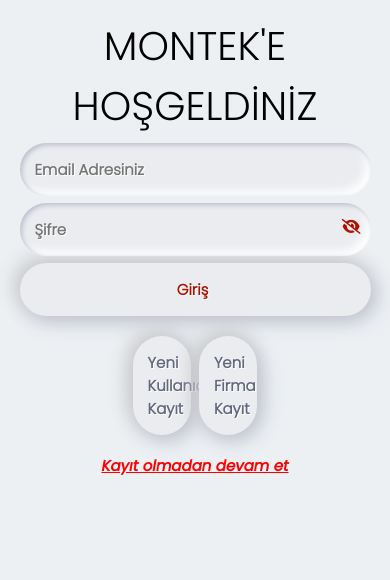
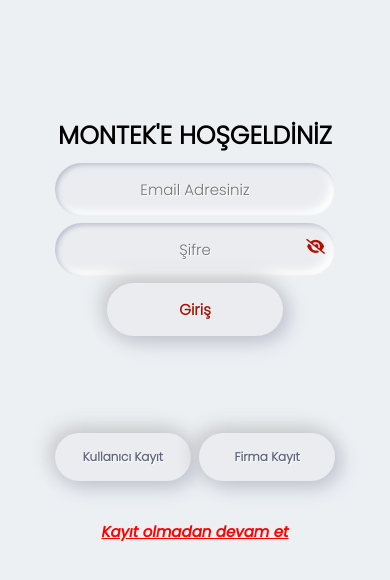
Before and after one commit to MusabZANDOLU/MontekFront, a React (Create React App) app: page /login in a window 390 px wide. Shown: the top 580 px of the page. Built offline with nearby package versions, Linux system fonts and the light colour scheme; some icons are missing.

Commit message:
footer and login responsive

```diff
--- a/src/assets/scss/dashSection.scss
+++ b/src/assets/scss/dashSection.scss
@@ -40,10 +40,19 @@ nav {
   align-items: center;
 }
 
-@media (max-width: 700px) {
+@media (max-width: 768px) {
+  .wrapperSliderText{
+    font-size: 12px;
+  }
   .nav-links {
     display: block;
     justify-content: baseline;
+    position: absolute;
+    width: 100%;
+    top: 0;
+    background-color: rgb(29, 28, 28);
+    opacity: 90%;
+    z-index: 1;
   }
 }
 
@@ -54,7 +63,7 @@ nav {
   // text-align: left;
   display: flex;
   justify-content: space-between;
-  // position: fixed;
+  position: fixed;
   width: 100%;
   top: 0;
   background-color: rgb(29, 28, 28);
@@ -182,7 +191,7 @@ nav {
   box-shadow: 0 0 20px 0px rgba(0, 0, 0, 0.2);
 }
 
-@media (max-width: 700px) {
+@media (max-width: 768px) {
   .stepRow {
     flex-direction: column;
   }
@@ -191,6 +200,13 @@ nav {
   }
   .rotateNumber {
     font-size: 0.5rem;
+  }
+  .idcAll{
+    display: block !important;
+    text-align: center;
+  }
+  .idcAll .idcCard{
+    width: 90%;
   }
 }
 
@@ -371,6 +387,7 @@ nav {
   /*This part is important for centering*/
   display: grid;
   place-items: center;
+  width: 90%;
 }
 
 .typing-demo {
--- a/src/assets/scss/footer.scss
+++ b/src/assets/scss/footer.scss
@@ -34,22 +34,45 @@ $gradient: #00f510;
   height: 25px;
 }
 
-@media (max-width: 700px) {
+@media (max-width: 768px) {
   .footerText {
     font-size: 10px;
     text-align: center;
     padding: 5%;
   }
+
+  .cursorFooter{
+    display: none;
+  }
+  .iceriks{
+    display: block !important;
+  }
+  .footer .flexFooter{
+    display: block;
+
+  }
+  .footerLogo{
+    width: 80%;
+  }
+}
+
+.footerLogoCover{
+width: 100%;
 }
 
 .footerLogo {
-  width: 100%;
+  width: 70%;
   height: 150px;
   text-align: left;
   border-radius: 10px;
 }
 
 .flexFooter {
+  display: flex;
+}
+
+.flexFooterInfo {
+  padding-top: 10%;
   display: flex;
 }
 
@@ -76,6 +99,7 @@ $gradient: #00f510;
 }
 
 .linkFooter {
+  font-size: 15px;
   text-decoration: none;
   color: rgb(253, 254, 255);
   &:hover {
--- a/src/assets/scss/login_Register_Info.scss
+++ b/src/assets/scss/login_Register_Info.scss
@@ -22,6 +22,14 @@ $color-white: #fff;
   margin: 0 auto;
 }
 
+.regLink {
+  text-align: center;
+  text-decoration: none;
+  color: #61677c;
+  &:hover {
+    color: #256727;
+  }
+}
 .buttonLogg,
 .inputLogg {
   border: 0;
@@ -31,9 +39,31 @@ $color-white: #fff;
   padding: $ruler;
   background-color: $color-bg;
   text-shadow: 1px 1px 0 $color-white;
+  z-index: 0;
+}
+
+.regsDiv .buttonLoggRegister {
+  border: 0;
+  outline: 0;
+  font-size: $ruler;
+  border-radius: $ruler * 2;
+  padding: $ruler;
+  background-color: $color-bg;
+  text-shadow: 1px 1px 0 $color-white;
   font-weight: bolder;
   z-index: 0;
-  padding-right: 20px;
+  width: 15%;
+  color: #61677c;
+  box-shadow: -5px -5px 20px #c8c8c9, 5px 5px 20px $color-shadow;
+  transition: all 0.2s ease-in-out;
+  cursor: pointer;
+
+  &:hover {
+    box-shadow: -2px -2px 5px $color-white, 2px 2px 5px $color-shadow;
+    font-size: 15px;
+    font-weight: bold;
+    color: green;
+  }
 }
 
 .labelLogg {
@@ -41,6 +71,13 @@ $color-white: #fff;
   margin-bottom: 2%;
   text-align: center;
   position: relative;
+}
+
+.homeCenter {
+  display: flex;
+justify-content: center;
+
+
 }
 
 .labelLoggPass {
@@ -55,6 +92,11 @@ $color-white: #fff;
   display: block;
   margin-bottom: 1%;
   width: 100%;
+}
+
+.iconSize{
+font-size: 20px;
+padding-top: 80%;
 }
 
 .inputLogg {
@@ -74,7 +116,7 @@ $color-white: #fff;
   .formLogin {
     width: 90%;
   }
-  .buttonLogg .redd{
+  .buttonLogg .redd {
     width: 50px;
     text-align: center;
     margin: 2%;
@@ -82,11 +124,86 @@ $color-white: #fff;
   .regsDiv {
     display: block;
   }
+  .regsDiv .buttonLoggRegister {
+    width: 35%;
+    margin-bottom: 5%;
+    margin-top: 20%;
+    font-size: 12px;
+  }
+  .regsDiv .buttonLoggRegister a {
+    font-size: 13px;
+  }
   .loginAll {
     height: 100vh;
   }
+  .segment .logTitle {
+    font-size: 25px;
+    width: 100%;
+    text-align: center;
+  }
+  .loginAll .segment .logTitle {
+    padding-top: 30%;
+    font-weight: bold;
+  }
+  .labelLogg .inputLogg {
+    width: 80%;
+    text-align: center;
+  }
+  .loginAll .formLogin .coverLogin .labelLoggPass {
+    text-align: center;
+    width: 80%;
+  }
+  .logBtnCenter {
+    display: flex;
+    justify-content: center;
+  }
+  .labelLoggPass .inputLogg {
+    width: 100%;
+    text-align: center;
+  }
+  .loginAll .formLogin .coverLogin .buttonLogg {
+    width: 50%;
+    text-align: center;
+  }
+  .labelLogg .clssIcnOffLog {
+    right: 13%;
+  }
+  .labelLogg .clssIcnOnLog {
+    right: 13%;
+  }
+  .loginAll .regsDiv {
+    display: block;
+  }
+  .regPassCenter {
+    display: flex;
+    justify-content: center;
+  }
+  .coverLogin .checkPass {
+    text-align: left;
+    display: block !important;
+  }
 }
 
+.svgLogReg{
+width: 30px;
+}
+
+.svgCover{
+  margin-top: 8%;
+  padding-top: 7px;
+  padding-bottom: 7px;
+  border: 0;
+  outline: 0;
+  width: 30%;
+  align-items: center;
+  text-align: center;
+  font-size: $ruler;
+  border-radius: $ruler * 2;
+  background-color: $color-bg;
+  text-shadow: 1px 1px 0 $color-white;
+  z-index: 0;
+  box-shadow: inset 2px 2px 5px $color-shadow, inset -5px -5px 10px $color-white;
+}
 .buttonLogg {
   width: 15%;
   color: #61677c;
@@ -109,26 +226,6 @@ $color-white: #fff;
   }
 }
 
-// .buttonLogin {
-//   width: 15%;
-//   color: #61677c;
-//   font-weight: bold;
-//   box-shadow: -5px -5px 20px #c8c8c9, 5px 5px 20px $color-shadow;
-//   transition: all 0.2s ease-in-out;
-//   border-radius: 20px;
-//   cursor: pointer;
-
-//   &:hover {
-//     box-shadow: -2px -2px 5px $color-white, 2px 2px 5px $color-shadow;
-//   }
-
-//   &.red {
-//     display: block;
-//     width: 100%;
-//     color: $color-red;
-//   }
-// }
-
 .input-group {
   display: flex;
   align-items: center;
@@ -140,6 +237,9 @@ $color-white: #fff;
   }
 }
 
+.logBtnCenter {
+  text-align: center;
+}
 .coverLoginReg {
   text-align: center;
   display: flex;
@@ -261,14 +361,14 @@ $color-white: #fff;
   }
 }
 
-.checkPass{
+.coverLogin .checkPass {
   display: flex;
   justify-content: space-between;
   padding-bottom: 2% !important;
   cursor: default;
 }
 
-.clssIcnOn{
+.clssIcnOn {
   font-size: 15px;
   color: #177a1f;
   transition: 1s;
@@ -277,7 +377,7 @@ $color-white: #fff;
   right: 15px;
 }
 
-.clssIcnOff{
+.clssIcnOff {
   font-size: 15px;
   color: #ae1100;
   transition: 1s;
@@ -286,7 +386,7 @@ $color-white: #fff;
   position: absolute;
 }
 
-.clssIcnOnLog{
+.clssIcnOnLog {
   font-size: 15px;
   color: #177a1f;
   transition: 1s;
@@ -296,7 +396,7 @@ $color-white: #fff;
   top: 30%;
 }
 
-.clssIcnOffLog{
+.clssIcnOffLog {
   font-size: 15px;
   color: #ae1100;
   transition: 1s;
--- a/src/components/Dashboard/DashSection.jsx
+++ b/src/components/Dashboard/DashSection.jsx
@@ -1,7 +1,6 @@
 import React, { useEffect, useState } from "react";
 import { AuthLocalStorage } from "../localStorage";
-import { BASE_URL } from '../../base.js'
-import { Link } from "react-router-dom";
+import { BASE_URL } from "../../base.js";
 import Footer from "./Footer";
 import Navbar from "./Navbar";
 import Carousel from "./Carousel";
@@ -11,14 +10,11 @@ import "react-multi-carousel/lib/styles.css";
 import "../../assets/scss/dashSection.scss";
 import "../../assets/scss/search.scss";
 
-
-
-
 const slider = () => {
   const { isLogin, name, surName, type } = AuthLocalStorage();
   // eslint-disable-next-line react-hooks/rules-of-hooks
   const [count, setCount] = useState([]);
-console.log(count);
+  console.log(count);
   // eslint-disable-next-line react-hooks/rules-of-hooks
   useEffect(() => {
     getDbCount();
@@ -85,9 +81,6 @@ console.log(count);
                   Teklif alabilmek için öncelikle sitemize giriş yapmadıysanız
                   lütfen giriş yapınız...
                 </p>
-                <Link to="/login" className="log-bttn">
-                  Giriş Yap
-                </Link>
               </div>
               <div className="categori-col">
                 <h3>2. Adım</h3>
--- a/src/components/Dashboard/Footer.jsx
+++ b/src/components/Dashboard/Footer.jsx
@@ -8,7 +8,7 @@ function footer() {
       <div className="footer">
         <div className="flexFooter">
           <div className="blockFooterOnly">
-            <div>
+            <div className="footerLogoCover">
               <img
                 className="footerLogo"
                 src={require("../../assets/images/footer/montekFooter.png")}
@@ -21,7 +21,7 @@ function footer() {
           </div>
 
           <div className="blockFooter">
-            <div className="flexFooter">
+            <div className="flexFooterInfo">
               <div className="titleFooter">
                 Bilgilendirme <hr className="widthHr" />
                 <div className="linkCoverFooter">
--- a/src/components/LoginRegister/Login.jsx
+++ b/src/components/LoginRegister/Login.jsx
@@ -63,19 +63,27 @@ const Login = () => {
                 />
               </label>
             </div>
-            <button className="red buttonLogg">
-              <i className="icon ion-md-lock"></i> Giriş
-            </button>
+            <div className="logBtnCenter">
+              <button className="red buttonLogg">
+                <i className="icon ion-md-lock"></i> Giriş
+              </button>
+            </div>
           </div>
         </form>
         <div className="regsDiv">
-          <Link to="/register/user">
-            <button className="buttonLogg regBtn">Yeni Kullanıcı Kayıt</button>
+          <Link className="regLink" to="/register/user">
+            <button className="buttonLoggRegister regBtn">
+              Kullanıcı Kayıt
+            </button>
           </Link>
-          <Link to="/register/company">
-            <button className="buttonLogg regBtn">Yeni Firma Kayıt</button>
+
+          <Link className="regLink" to="/register/company">
+            <button className="buttonLoggRegister regBtn">
+              Firma Kayıt
+            </button>
           </Link>
         </div>
+
         <div className="bottonTextLog">
           <a className="bottonTextLog" href="/">
             Kayıt olmadan devam et
```
Also changed, not shown: src/components/LoginRegister/RegisterCompany.jsx (+15 -10 lines), src/components/LoginRegister/RegisterUser.jsx (+13 -7 lines), src/assets/svg/loginRegister/svgHome.svg (added). Lines whose indentation alone changed are shown as unchanged.
